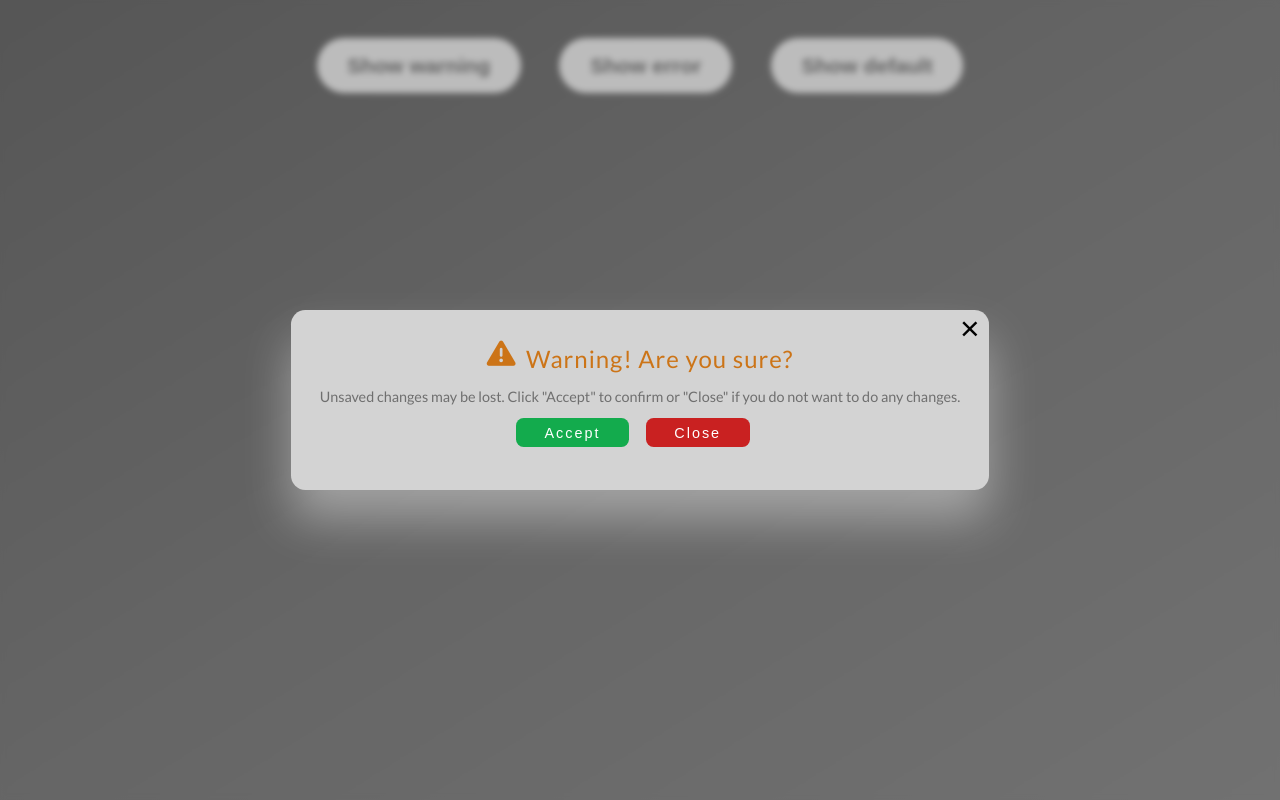
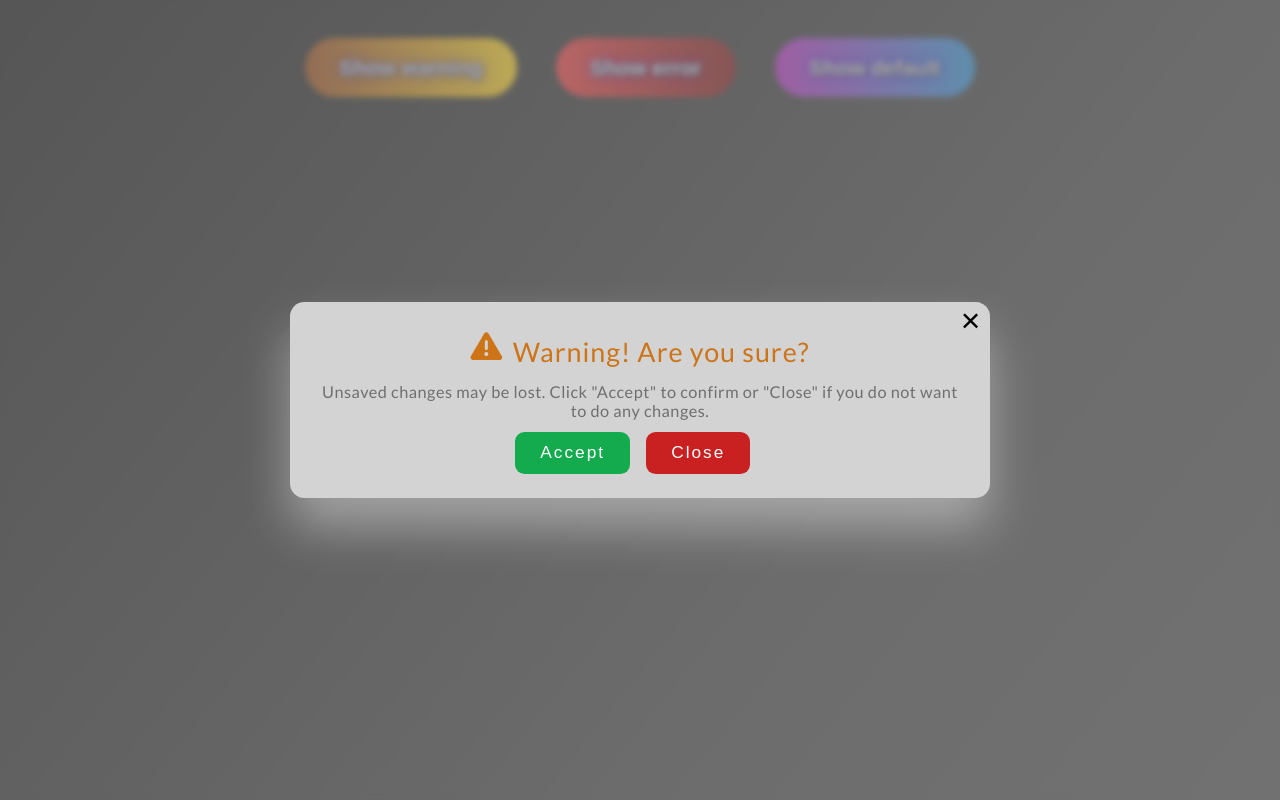
Before and after one commit to kewinpyza/modal-windows, a plain HTML site: page index.html in a window 1280 px wide. Both pictures are taken after a click on the button "Show warning". Shown: the top 800 px of the page. Drawn offline with Linux system fonts and the light colour scheme.

Commit message:
Add buttons efect and transition

```diff
--- a/app.css
+++ b/app.css
@@ -3,6 +3,9 @@
   --warning: rgb(204, 116, 23);
   --success: rgb(19, 171, 77);
   --danger: rgb(201, 33, 33);
+  --warningBtn: linear-gradient(90deg, rgb(148, 57, 0), rgb(255, 208, 1));
+  --errorBtn: linear-gradient(90deg, rgb(246, 38, 38), rgb(118, 0, 0));
+  --defaultBtn: linear-gradient(270deg, rgb(24, 139, 215), rgb(180, 22, 191));
 }
 
 * {
@@ -21,14 +24,12 @@ html {
 body {
   /* position: relative; */
   min-height: 200vh;
-  background-image: linear-gradient(
+  background: linear-gradient(
     to top left,
-    rgb(69, 69, 69),
-    rgb(40, 40, 40),
+    rgb(82, 82, 82),
+    rgb(57, 57, 57),
     rgb(0, 0, 0)
   );
-  background-repeat: no-repeat;
-  background-attachment: fixed;
   color: #1f1f1f;
 }
 
@@ -62,7 +63,7 @@ body {
 }
 
 .modal-title {
-  font-size: 2.5rem;
+  font-size: 2.8rem;
   color: var(--info);
   display: flex;
   align-items: center;
@@ -86,20 +87,20 @@ body {
 
 .icon {
   margin-bottom: 10px;
-  font-size: 3rem;
+  font-size: 3.3rem;
 }
 
 .modal-description {
-  font-size: 1.5rem;
+  font-size: 1.7rem;
   color: #6f6f6f;
   line-height: 2rem;
+  letter-spacing: 0.5px;
 }
 
 .modal-buttons > button {
-  padding: 1rem;
-  font-size: 1.5rem;
-  padding: 0.7rem 3rem;
-  border-radius: 0.8rem;
+  font-size: 1.8rem;
+  padding: 1.1rem 2.6rem;
+  border-radius: 1rem;
   letter-spacing: 2px;
   cursor: pointer;
   border: none;
@@ -120,6 +121,16 @@ body {
   background-color: var(--danger);
 }
 
+.modal-warning {
+  background: var(--warningBtn);
+}
+.modal-error {
+  background: var(--errorBtn);
+}
+.modal-default {
+  background: var(--defaultBtn);
+}
+
 .closer {
   position: absolute;
   top: 0;
@@ -137,14 +148,21 @@ body {
 
 .btn-show {
   font-size: 2.2rem;
-  padding: 1.6rem 3.2rem;
+  padding: 1.8rem 3.6rem;
   font-weight: 700;
   border: none;
-  background-color: #ffffff;
-  color: #1f1f1f;
+  color: #e6e6e6;
+  text-shadow: 1px 1px 2px rgb(0, 0, 0), 0 0 1.5rem rgb(0, 0, 189),
+    0 0 0.3rem rgb(0, 0, 189);
   cursor: pointer;
   border-radius: 8rem;
   margin: 4rem 2rem;
+  position: relative;
+  overflow: hidden;
+}
+
+.btn-show:hover {
+  opacity: 0.8;
 }
 
 .hidden {
@@ -161,3 +179,25 @@ body {
   background-color: rgba(143, 143, 143, 0.6);
   backdrop-filter: blur(3px);
 }
+
+span {
+  position: absolute;
+  background-color: #fff;
+  animation: cloud 0.8s ease-in-out;
+  pointer-events: none;
+  border-radius: 50%;
+  transform: translate(-50%, -50%);
+}
+
+@keyframes cloud {
+  0% {
+    width: 0;
+    height: 0;
+    opacity: 0.45;
+  }
+  100% {
+    width: 400px;
+    height: 400px;
+    opacity: 0.45;
+  }
+}
--- a/script.js
+++ b/script.js
@@ -1,30 +1,50 @@
 'use strict';
 
 const body = document.querySelector('body');
-const showModalButtons = document.querySelector('.btn-show');
+const showModalButtons = document.querySelectorAll('.btn-show');
 const showWarning = document.querySelector('.modal-warning');
 const showError = document.querySelector('.modal-error');
 const showDefault = document.querySelector('.modal-default');
 const overlay = document.querySelector('.overlay');
 
+// Buttons effect
+showModalButtons.forEach(btn =>
+  btn.addEventListener('click', e => {
+    let x = e.clientX - e.target.offsetLeft;
+    console.log(x);
+    let y = e.clientY - e.target.offsetTop;
+    console.log(y);
+
+    const spanEffect = document.createElement('span');
+    spanEffect.style.left = x + 'px';
+    spanEffect.style.top = y + 'px';
+
+    btn.append(spanEffect);
+  })
+);
+
+// Modal displaying
 const modal = (obj = {}) => {
   return `
     <div tabindex="5" class="modal-window">
       <button class="btn closer">&times;</button>
       <p class="modal-title ${obj.type || 'info'}">
         <i class="icon fa-solid fa-${obj.icon || 'circle-info'}"></i>
-        ${obj.title || 'Are your sure?'}
+        ${obj.title || 'Are your sure you want to cancel?'}
       </p>
       <p class="modal-description">
         ${
-          obj.description || 'Confirm your choice. Unsaved changes may be lost.'
+          obj.description ||
+          "Your action has not been submitted yet. Any information you've entered will not be saved if you cancel."
         }
       </p>
       <div class="modal-buttons">
         <button class="modal-btn modal-accept">${
-          obj.acceptBtn || 'Yes'
+          obj.acceptBtn || 'Yes, cancel'
         }</button>
-        <button class="modal-btn modal-reject">${obj.rejectBtn || 'No'}</button>
+        <button class="modal-btn modal-reject">${
+          obj.rejectBtn || 'No, continue'
+        }</button>
       </div>
     </div>
     `;
@@ -71,6 +91,7 @@ const createModal = objValues => {
 };
 
 const displayWarningModal = () => {
+  setTimeout(() => {
     createModal({
       type: 'warning',
       icon: 'triangle-exclamation',
@@ -81,9 +102,11 @@ const displayWarningModal = () => {
       rejectBtn: 'Close',
     });
     overlay.classList.remove('hidden');
+  }, 400);
 };
 
 const displayErrorModal = () => {
+  setTimeout(() => {
     createModal({
       type: 'danger',
       icon: 'circle-exclamation',
@@ -94,11 +117,14 @@ const displayErrorModal = () => {
       rejectBtn: 'Reject',
     });
     overlay.classList.remove('hidden');
+  }, 400);
 };
 
 const displayDefaultModal = () => {
+  setTimeout(() => {
     createModal();
     overlay.classList.remove('hidden');
+  }, 400);
 };
 
 showWarning.addEventListener('click', displayWarningModal);
```
Lines whose indentation alone changed are shown as unchanged.
